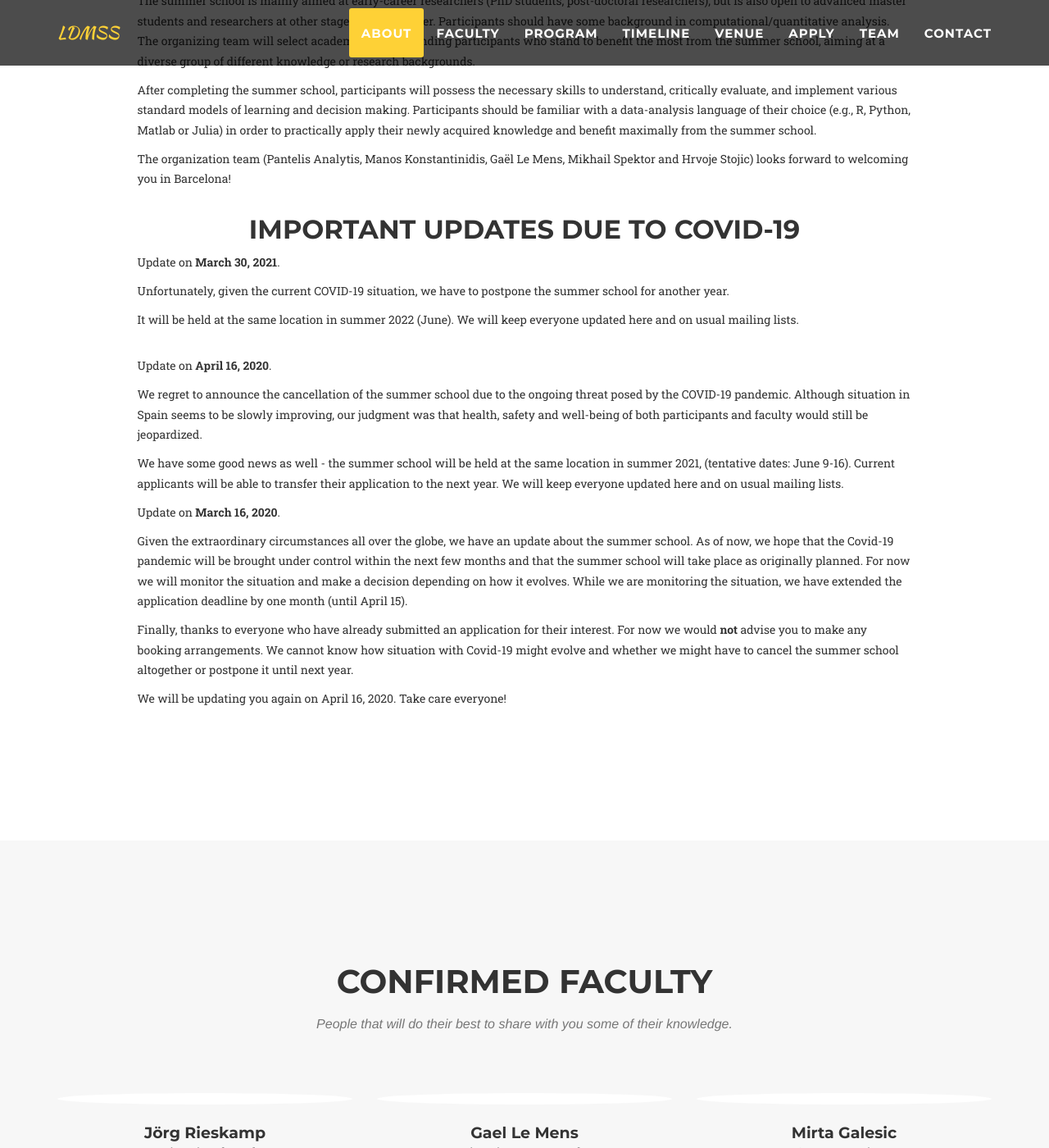
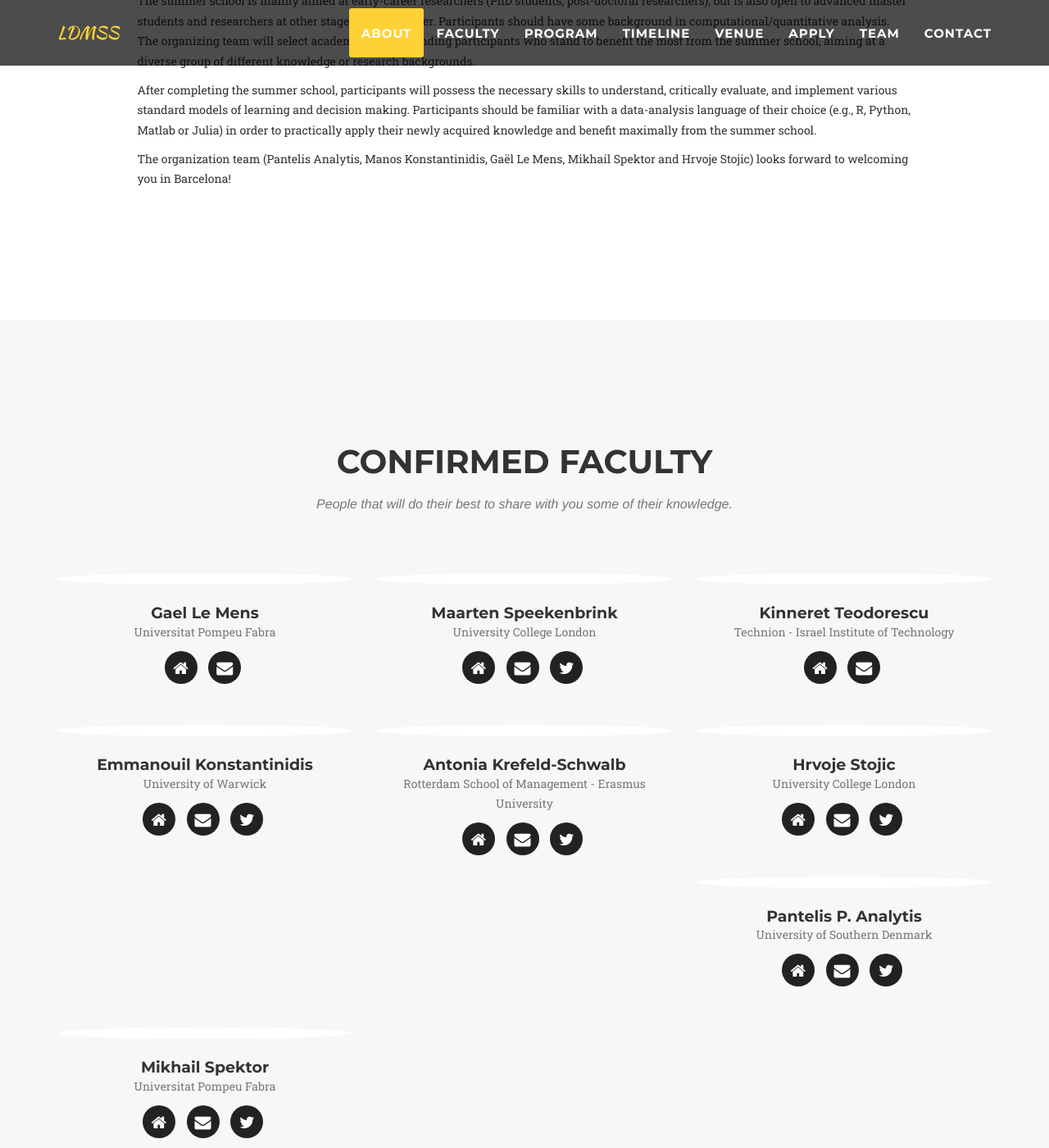
Before and after one commit to ldmss/ldmss.github.io, a Jekyll site: the page built from _posts/2014-07-18-project-1.markdown, in a window 1280 px wide and 1400 px high, scrolled down 1343 px. Shown: the whole window at 82% size. Built offline with Jekyll 4.4.1, drawn with Linux system fonts in a browser that asks for light colours; some web fonts are replaced; some of the changed text lies outside the part shown.

Commit message:
new dates, faculty

```diff
--- a/_config.yml
+++ b/_config.yml
@@ -32,7 +32,7 @@ directors:
       url: https://twitter.com/manoskon
 - name: Hrvoje Stojic
   pic: 1
-  position: University College London
+  position: Secondmind
   social:
     - title: home
       url: http://hstojic.re
@@ -60,14 +60,6 @@ directors:
       url: mailto:gael.lemens@upf.edu
 
 faculty:
-- name: Jörg Rieskamp
-  pic: 13
-  position: University of Basel
-  social:
-    - title: home
-      url: https://psychologie.unibas.ch/de/personen/joerg-rieskamp/about-me/
-    - title: envelope
-      url: mailto:joerg.rieskamp@unibas.ch
 - name: Gael Le Mens
   pic: 5
   position: Universitat Pompeu Fabra
@@ -76,14 +68,6 @@ faculty:
       url: https://sites.google.com/view/gael-le-mens/
     - title: envelope
       url: mailto:gael.lemens@upf.edu
-- name: Mirta Galesic
-  pic: 6
-  position: Santa Fe Institute
-  social:
-    - title: home
-      url: https://www.santafe.edu/people/profile/mirta-galesic
-    - title: envelope
-      url: mailto:galesic@santafe.edu
 - name: Maarten Speekenbrink
   pic: 8
   position: University College London
@@ -94,22 +78,14 @@ faculty:
       url: mailto:m.speekenbrink@ucl.ac.uk
     - title: twitter
       url: https://twitter.com/MaartenSpeek
-- name: Johannes Müller-Trede
-  pic: 9
-  position: IESE Business School
+- name: Kinneret Teodorescu
+  pic: 16
+  position: Technion - Israel Institute of Technology
   social:
     - title: home
-      url: https://www.iese.edu/faculty-research/faculty/johannes-muller-trede/
+      url: https://web.iem.technion.ac.il/site/academicstaff/kinneret-teodorescu/
     - title: envelope
-      url: mailto:jmuller@iese.edu
-- name: Henrik Olsson
-  pic: 7
-  position: Santa Fe Institute
-  social:
-    - title: home
-      url: https://www.santafe.edu/people/profile/henrik-olsson
-    - title: envelope
-      url: mailto:olsson@santafe.edu
+      url: mailto:kinnerett@technion.ac.il
 - name: Emmanouil Konstantinidis
   pic: 3
   position: University of Warwick
@@ -120,32 +96,16 @@ faculty:
       url: mailto:E.Konstantinidis@leeds.ac.uk
     - title: twitter
       url: https://twitter.com/manoskon
-- name: G. Elliot Wimmer
-  pic: 10
-  position: University College London
+- name: Antonia Krefeld-Schwalb
+  pic: 15
+  position: Rotterdam School of Management - Erasmus University
   social:
     - title: home
-      url: https://www.sites.google.com/site/gelliottwimmer/
+      url: https://www.antoniakrefeldschwalb.com/
     - title: envelope
-      url: mailto:e.wimmer@ucl.ac.uk
+      url: mailto:a.krefeldschwalb@gmail.com
     - title: twitter
-      url: https://twitter.com/gelliott_wimmer
-- name: Mehdi Keramati
-  pic: 11
-  position: City University
-  social:
-    - title: home
-      url: https://www.city.ac.uk/people/academics/mehdi-keramati
-    - title: envelope
-      url: mailto:mehdi.keramati@city.ac.uk
-- name: Elizaveta Konovalova
-  pic: 12
-  position: Max Planck Institute for Human Development
-  social:
-    - title: home
-      url: https://elizavetakonovalova.wordpress.com/
-    - title: envelope
-      url: mailto:konovalova@mpib-berlin.mpg.de
+      url: https://twitter.com/@AntoniaKrefeld
 - name: Hrvoje Stojic
   pic: 1
   position: University College London
@@ -176,14 +136,6 @@ faculty:
       url: mailto:mikhail.spektor@upf.edu
     - title: twitter
       url: https://twitter.com/SpektorMikhail
-- name: Cecilia Nunes
-  pic: 14
-  position: Universitat Pompeu Fabra
-  social:
-    - title: envelope
-      url: mailto:cecilia.nunes@upf.edu
-    - title: twitter
-      url: https://twitter.com/cecil_nunes
 
 # Social networks usernames (many more available: google-plus, flickr, dribbble, pinterest, instagram, tumblr, linkedin, etc.)
 social:
--- a/_includes/about.html
+++ b/_includes/about.html
@@ -22,52 +22,5 @@
 
                 </div>
             </div>
-
-            <div id="covid" class="row">
-                <div class="col-lg-12 text-center">
-                    <h2>Important updates due to Covid-19</h2>
-                </div>
-            </div>
-
-            <div class="row">
-                <div class="col-md-1 col-sm-1 col-xs-0"></div>
-                <div class="col-md-10 col-sm-10 col-xs-12">
-
-                    <p>Update on <strong>March 30, 2021</strong>.</p>
-
-                    <p>Unfortunately, given the current COVID-19 situation, we have to postpone the summer school for another year.</p>
-
-                    <p>It will be held at the same location in summer 2022 (June). We will keep everyone updated here and on usual mailing lists.</p>
-
-                </div>
-            </div>
-
-            <div class="row">
-                <div class="col-md-1 col-sm-1 col-xs-0"></div>
-                <div class="col-md-10 col-sm-10 col-xs-12">
-
-                    <br><p>Update on <strong>April 16, 2020</strong>.</p>
-
-                    <p>We regret to announce the cancellation of the summer school due to the ongoing threat posed by the COVID-19 pandemic. Although situation in Spain seems to be slowly improving, our judgment was that health, safety and well-being of both participants and faculty would still be jeopardized.</p>
-
-                    <p>We have some good news as well - the summer school will be held at the same location in summer 2021, (tentative dates: June 9-16). Current applicants will be able to transfer their application to the next year. We will keep everyone updated here and on usual mailing lists.</p>
-
-                </div>
-            </div>
-
-                        <div class="row">
-                <div class="col-md-1 col-sm-1 col-xs-0"></div>
-                <div class="col-md-10 col-sm-10 col-xs-12">
-
-                    <p>Update on <strong>March 16, 2020</strong>.</p>
-
-                    <p>Given the extraordinary circumstances all over the globe, we have an update about the summer school. As of now, we hope that the Covid-19 pandemic will be brought under control within the next few months and that the summer school will take place as originally planned. For now we will monitor the situation and make a decision depending on how it evolves. While we are monitoring the situation, we have extended the application deadline by one month (until April 15).</p>
-
-                    <p>Finally, thanks to everyone who have already submitted an application for their interest. For now we would <strong>not</strong> advise you to make any booking arrangements. We cannot know how situation with Covid-19 might evolve and whether we might have to cancel the summer school altogether or postpone it until next year.</p>
-
-                    <p>We will be updating you again on April 16, 2020. Take care everyone!</p>
-
-                </div>
-            </div>
         </div>
     </section>
--- a/_includes/apply.html
+++ b/_includes/apply.html
@@ -27,8 +27,6 @@
 
                     <p>Alternatively, in case you do not have a Google account necessary to submit the form (based on Universitat Pompeu Fabra Google-based services) or you are not comfortable with sending the information through Google, you can send the materials to our email instead: <strong>ldmss@protonmail.com</strong>. In this case please submit all materials as a single PDF document.</p>
 
-                    <p><strong>Important!</strong>. Please see our <a href="#covid">update due to Covid-19</a>.</p>
-
                 </div>
             </div>
         </div>
--- a/_includes/header.html
+++ b/_includes/header.html
@@ -54,7 +54,7 @@
         <div class="container">
             <div class="intro-text">
                 <div class="intro-lead-in">EADM Summer school on Learning and Decision Making</div>
-                <div class="intro-heading"><strike>2020</strike> <strike>2021</strike> June 2022, Barcelona</div>
+                <div class="intro-heading">July 4-8, 2022, Barcelona</div>
                 <a href="#about" class="page-scroll btn btn-xl">Tell me more!</a>
             </div>
         </div>
--- a/_includes/timeline.html
+++ b/_includes/timeline.html
@@ -16,7 +16,7 @@
                             </div>
                             <div class="timeline-panel">
                                 <div class="timeline-heading">
-                                    <h4><strike>2020, 2021</strike> Moved to 1 February, 2022</h4>
+                                    <h4>March 16, 2022</h4>
                                     <h4 class="subheading">Applications open</h4>
                                 </div>
                                 <div class="timeline-body">
@@ -30,7 +30,7 @@
                             </div>
                             <div class="timeline-panel">
                                 <div class="timeline-heading">
-                                    <h4><strike>2020, 2021</strike> Moved to 1 March, 2022</h4>
+                                    <h4>April 15, 2022</h4>
                                     <h4 class="subheading">Applications close</h4>
                                 </div>
                                 <div class="timeline-body">
@@ -44,7 +44,7 @@
                             </div>
                             <div class="timeline-panel">
                                 <div class="timeline-heading">
-                                    <h4><strike>2020, 2021</strike> Moved to 15 March, 2022</h4>
+                                    <h4>May 1, 2022</h4>
                                     <h4 class="subheading">Application evaluation ends</h4>
                                 </div>
                                 <div class="timeline-body">
@@ -58,7 +58,7 @@
                             </div>
                             <div class="timeline-panel">
                                 <div class="timeline-heading">
-                                    <h4><strike>2020, 2021</strike> Moved to June, 2022</h4>
+                                    <h4>July 4-8, 2022</h4>
                                     <h4 class="subheading">Summer school!</h4>
                                 </div>
                                 <div class="timeline-body">
```
Also changed, not shown: img/faculty/15.jpg (added), img/faculty/16.jpg (added).
